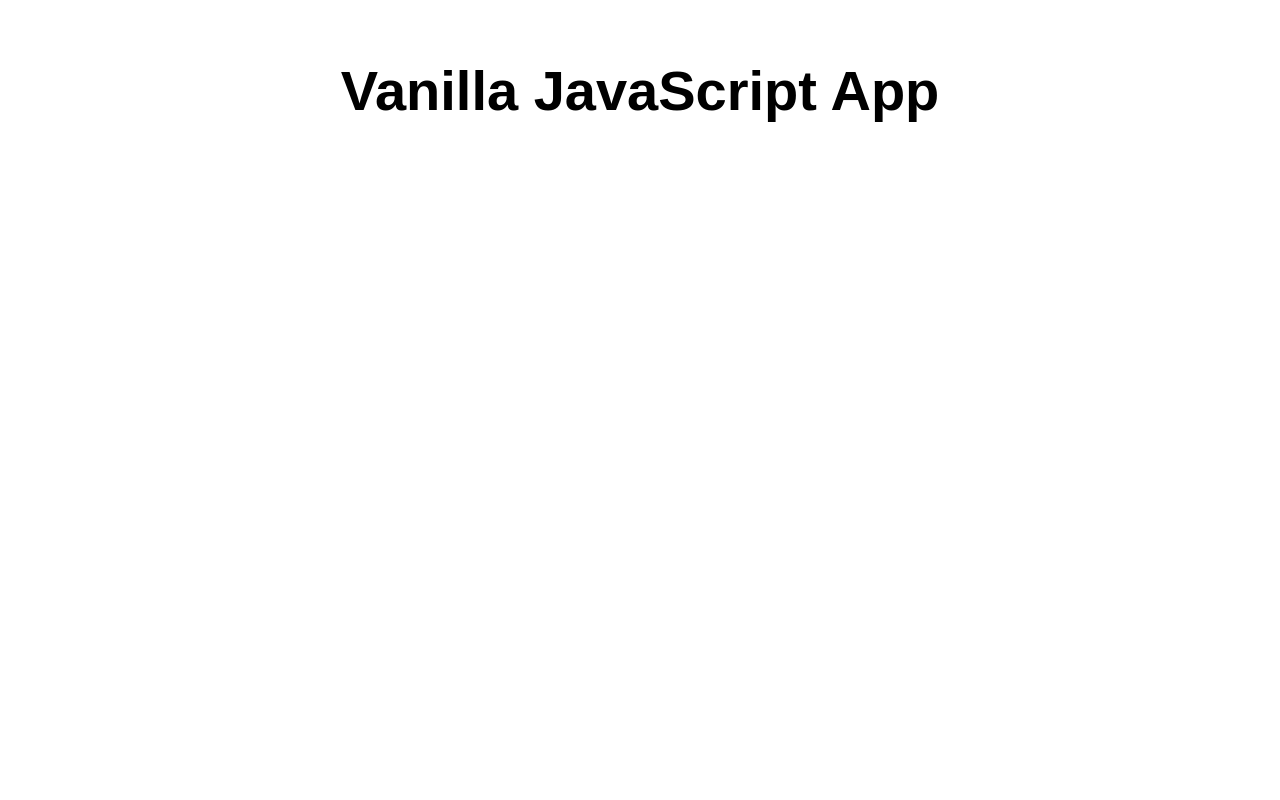
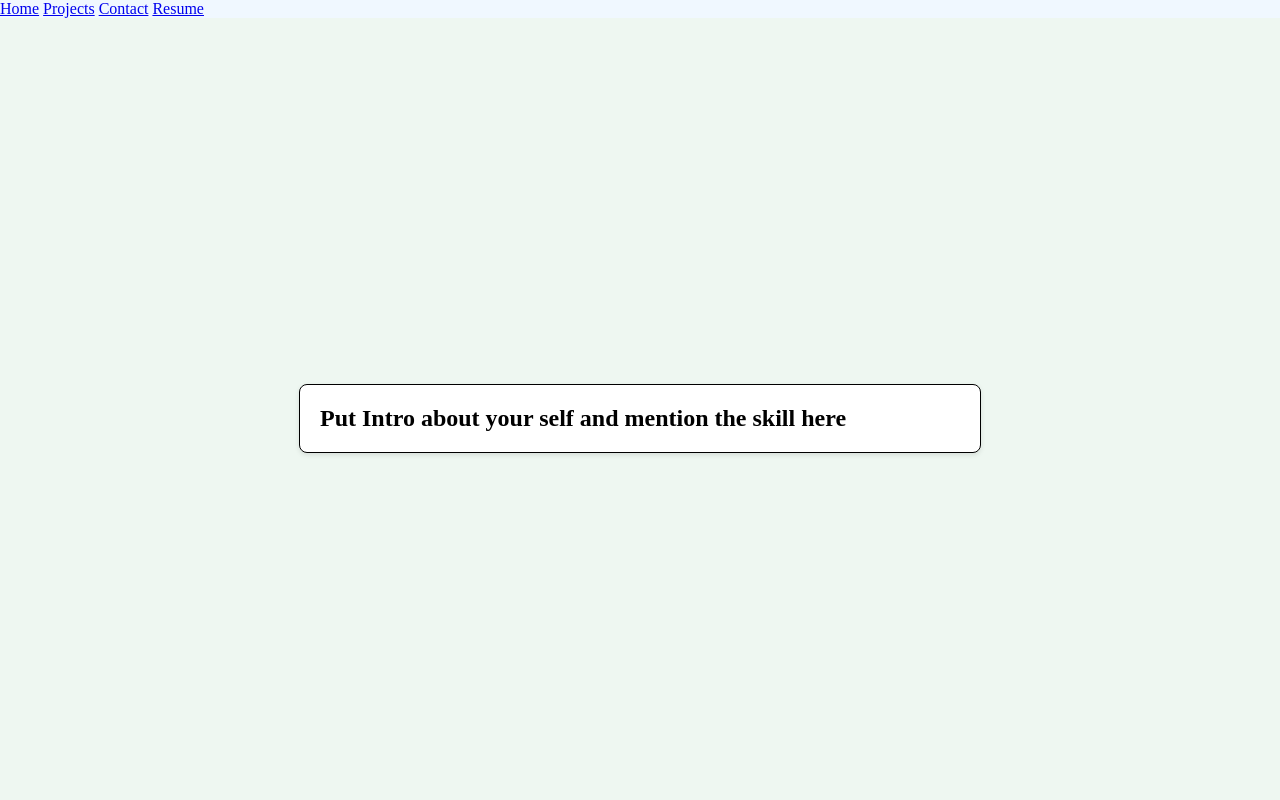
Before and after one commit to NikhilMahendrakar/staticportfoliowebsite, a website: page src/index.html in a window 1280 px wide. Shown: the top 800 px of the page. Drawn offline with Linux system fonts and the light colour scheme.

Commit message:
final changes

```diff
--- a/package.json
+++ b/package.json
@@ -3,5 +3,8 @@
   "version": "1.0.0",
   "scripts": {
     "start": "sirv ./src public --cors --single --no-clear --port 8000"
+  },
+  "devDependencies": {
+    "sirv-cli": "^3.0.0"
   }
 }
--- a/src/index.html
+++ b/src/index.html
@@ -1,17 +1,48 @@
 <!DOCTYPE html>
 <html lang="en">
-
 <head>
   <meta charset="UTF-8">
   <meta name="viewport" content="width=device-width, initial-scale=1.0">
+  <title>Scrollable Homepage</title>
   <link rel="stylesheet" href="styles.css">
-  <title>Vanilla JavaScript App</title>
 </head>
+<body>
+  <!-- Navigation Bar -->
+  <div class="topnav" style="width: 100%; background-color: aliceblue;">
+    <a class="active" href="index.html">Home</a>
 
-<body>
-  <main>
-    <h1>Vanilla JavaScript App</h1>
-  </main>
+    <a href="projects.html">Projects</a>
+    <a href="contact.html">Contact</a>
+    <a href="resume.html">Resume</a>
+  </div>
+
+  <!-- Sections -->
+  <div class = "container">
+    <div class = "slides">
+      <div class = "box">
+        <h2> Put Intro about your self and mention the skill here </h2>
+      </div>
+
+    </div>
+    <div class = "slides">
+      <div class = "box">
+        <h2> Add a non-technical skills here </h2>
+      </div>
+
+    </div>
+    <div class = "slides">
+      <div class = "box">
+        <h2> Add experience here</h2>
+      </div>
+
+
+    </div>
+    <div class = "slides">
+      <div class = "box">
+        <h2> Do you want to check out the projects?</h2>
+      </div>
+
+    </div>
+  </div>
 </body>
-
 </html>
--- a/src/styles.css
+++ b/src/styles.css
@@ -1,21 +1,31 @@
-* {
-  font-family: Arial, Helvetica, sans-serif;
+*{
+  margin:0;
+  padding:0;
+
 }
+.container{
+  width: 100%;
+  height: 100vh;
+  background-attachment: #EEF7F1;
+}
+.slides{
+  width: 100%;
+  height: 100vh;
+  display: flex;
+  align-items: center;
+  justify-content: center;
+  gap: 50px;
+  background-color: #EEF7F1;
+  }
 
-html, body {
-  margin: 0;
-  border: 0;
-  padding: 0;
-  background-color: #fff;
-}
-
-main {
-  margin: auto;
-  width: 50%;
-  padding: 20px;
-}
-
-main > h1 {
-  text-align: center;
-  font-size: 3.5em;
-}
+  .box{
+    background-color: #fff; /* Box is also white, but you can change it if you prefer a different shade */
+    width: 50%;
+    height: auto;         /* Adjust width as needed */
+    margin: 150px auto;     /* Centers the box horizontally and creates top margin */
+    padding: 20px;
+    border: 1px solid black; /* Subtle border */
+    box-shadow: 0 2px 5px rgba(0, 0, 0, 0.1); /* Adds a slight shadow for depth */
+    border-radius: 8px;     /* Rounded corners */
+    text-align: left;
+  }
```
Also changed, not shown: src/contact.html (added, +55 -0 lines), src/home.html (added, +13 -0 lines), src/projects.html (added, +11 -0 lines), src/resume.html (added, +11 -0 lines), 2 other files.
